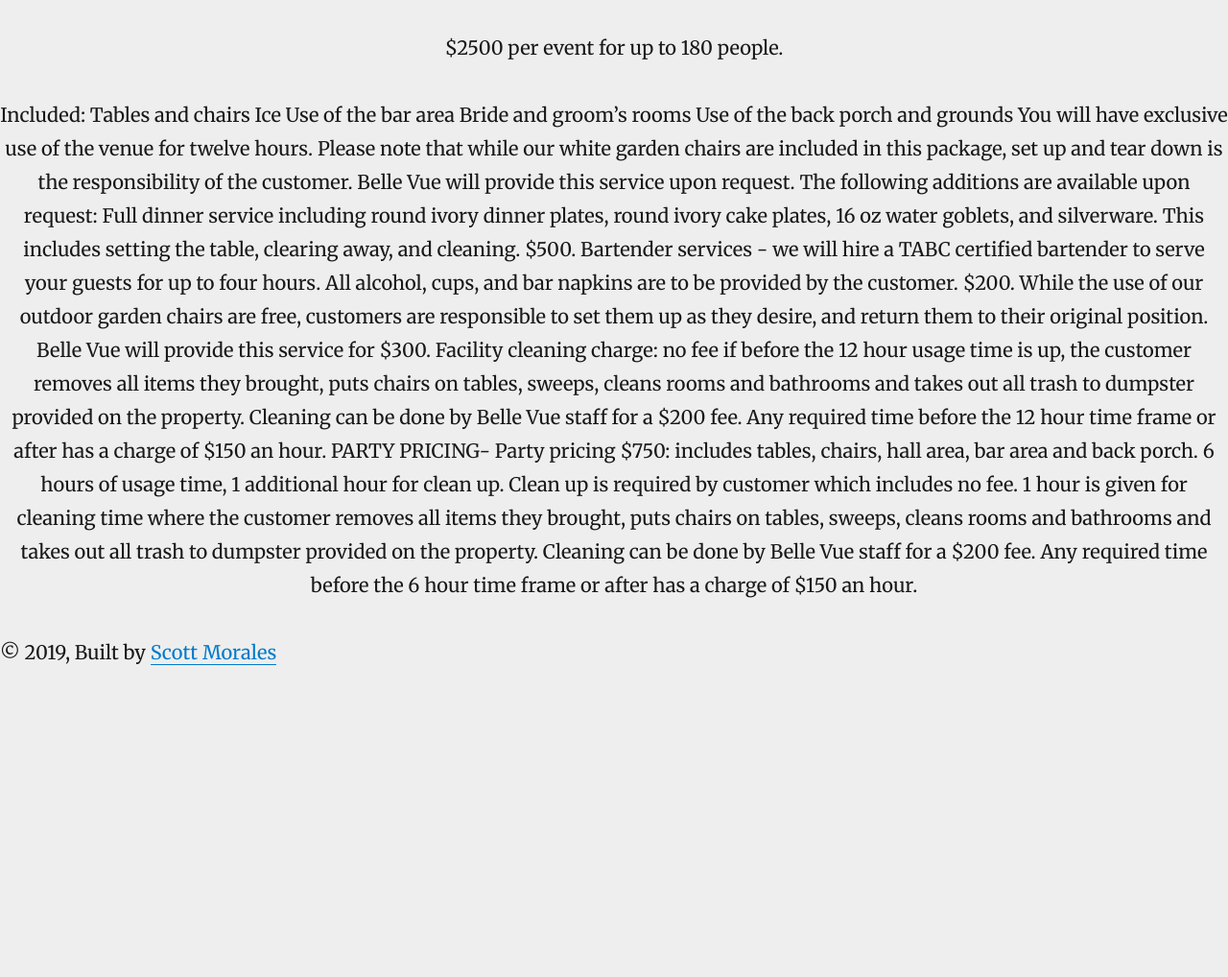
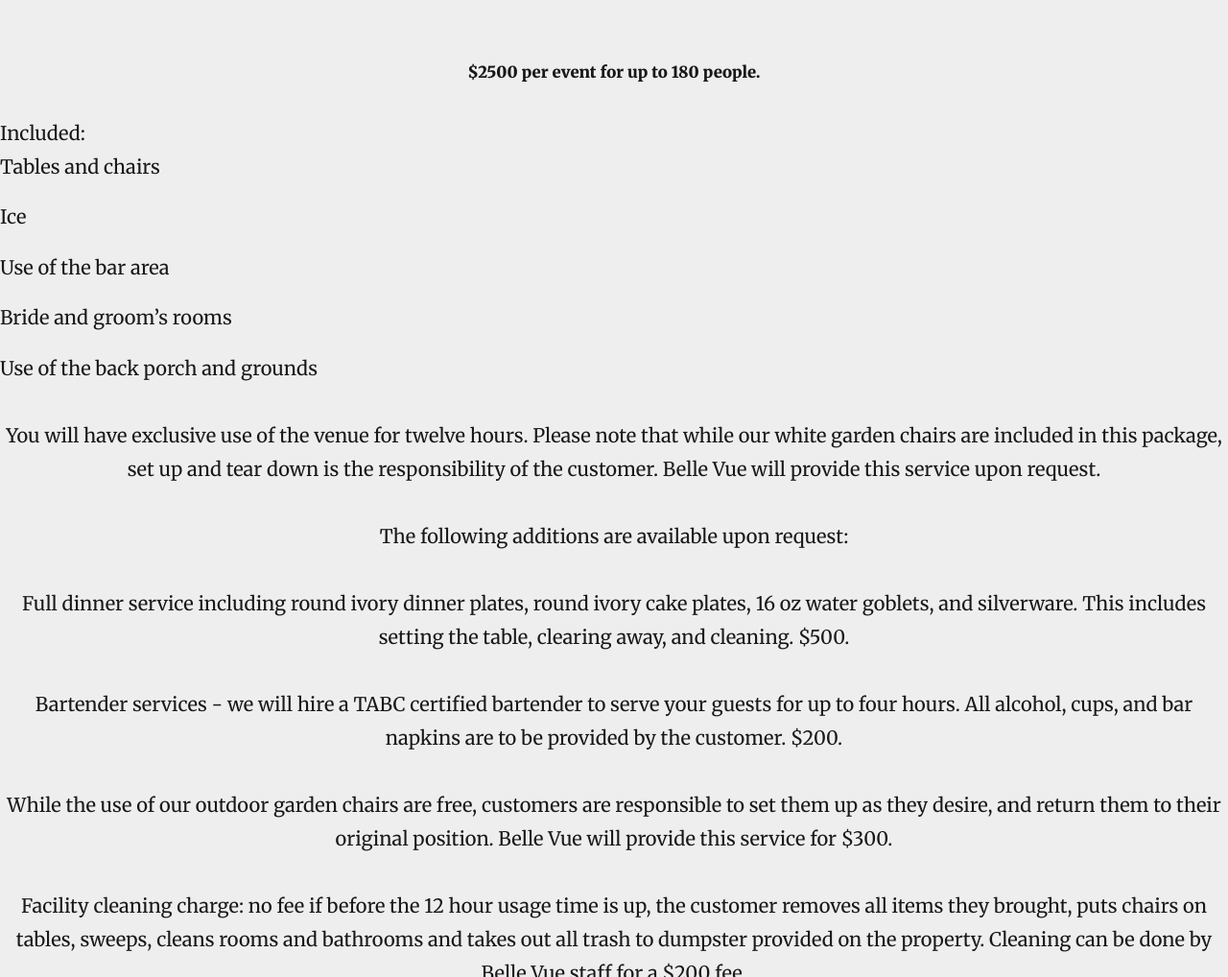
Before and after one commit to scottmo223/bellevue, a Gatsby site: page / in a window 1280 px wide. Shown: the part 1782-2800 px from the top of the page at 96% size. Before the commit the page ends 2479 px from the top, so only its background shows below. Built offline with nearby package versions, Linux system fonts and the light colour scheme; Gatsby itself is replaced by a stand-in of ours; some packages are replaced by stand-ins of ours.

Commit message:
Update content some more

```diff
--- a/src/components/styles.css
+++ b/src/components/styles.css
@@ -40,6 +40,12 @@
     color: white;
     font-size: 7vw;
     text-shadow: 3px 4px 0 rgba(0,0,0,0.2);
+    font-weight: 400;
+  }
+
+  .prices ul{
+    text-align: left;
+    list-style: decimal;
   }
 
   nav {
--- a/src/pages/index.js
+++ b/src/pages/index.js
@@ -39,37 +39,29 @@
           }}>Pricing</div></h1>
           <div>
             <h4>Wedding</h4>
-            <p>$2500 per event for up to 180 people.</p>
-            <p>Included:
-Tables and chairs
-Ice
-Use of the bar area
-Bride and groom’s rooms
-Use of the back porch and grounds
-You will have exclusive use of the venue for twelve hours. Please note that while our white garden chairs are included in this package, set up and tear down is the responsibility of the customer. Belle Vue will provide this service upon request.
-The following additions are available upon request:
-
-Full dinner service including round ivory dinner plates, round ivory cake plates, 16 oz water goblets, and silverware. This includes setting the table, clearing away, and cleaning. $500.
-
-Bartender services - we will hire a TABC certified bartender to serve your guests for up to four hours. All alcohol, cups, and bar napkins are to be provided by the customer. $200.
-
-While the use of our outdoor garden chairs are free, customers are responsible to set them up as they desire, and return them to their original position. Belle Vue will provide this service for $300.
-
-Facility cleaning charge: no fee if before the 12 hour usage time is up, the customer removes all items they brought, puts chairs on tables, sweeps, cleans rooms and bathrooms and takes out all trash to dumpster provided on the property. Cleaning can be done by Belle Vue staff for a $200 fee.
-
-Any required time before the 12 hour time frame or after has a charge of $150 an hour.
-
-PARTY PRICING-
-
-Party pricing $750: includes tables, chairs, hall area, bar area and back porch. 6 hours of usage time, 1 additional hour for clean up. Clean up is required by customer which includes no fee. 1 hour is given for cleaning time where the customer removes all items they brought, puts chairs on tables, sweeps, cleans rooms and bathrooms and takes out all trash to dumpster provided on the property. Cleaning can be done by Belle Vue staff for a $200 fee.
-
-Any required time before the 6 hour time frame or after has a charge of $150 an hour.
-
-</p>
-
+            <h5>$2500 per event for up to 180 people.</h5>
+            <ul>Included:
+              <li>Tables and chairs</li>
+              <li>Ice</li>
+              <li>Use of the bar area</li>
+              <li>Bride and groom’s rooms</li>
+              <li>Use of the back porch and grounds</li>
+            </ul>
+            <p>You will have exclusive use of the venue for twelve hours. Please note that while our white garden chairs are included in this package, set up and tear down is the responsibility of the customer. Belle Vue will provide this service upon request.</p>
+            <p>The following additions are available upon request:</p>
+            <p>Full dinner service including round ivory dinner plates, round ivory cake plates, 16 oz water goblets, and silverware. This includes setting the table, clearing away, and cleaning. $500.</p>
+            <p>Bartender services - we will hire a TABC certified bartender to serve your guests for up to four hours. All alcohol, cups, and bar napkins are to be provided by the customer. $200.</p>
+            <p>While the use of our outdoor garden chairs are free, customers are responsible to set them up as they desire, and return them to their original position. Belle Vue will provide this service for $300.</p>
+            <p>Facility cleaning charge: no fee if before the 12 hour usage time is up, the customer removes all items they brought, puts chairs on tables, sweeps, cleans rooms and bathrooms and takes out all trash to dumpster provided on the property. Cleaning can be done by Belle Vue staff for a $200 fee.</p>
+            <p>Any required time before the 12 hour time frame or after has a charge of $150 an hour.</p>
+          </div>
+          <div>
+            <h4>Party Pricing</h4>
+            <h5>Party pricing $750</h5>
+            <p>Includes tables, chairs, hall area, bar area and back porch. 6 hours of usage time, 1 additional hour for clean up. Clean up is required by customer which includes no fee. 1 hour is given for cleaning time where the customer removes all items they brought, puts chairs on tables, sweeps, cleans rooms and bathrooms and takes out all trash to dumpster provided on the property. Cleaning can be done by Belle Vue staff for a $200 fee.</p>
+            <p>Any required time before the 6 hour time frame or after has a charge of $150 an hour.</p>
           </div>
         </div>
-
       </Layout>
     )
   }
```
